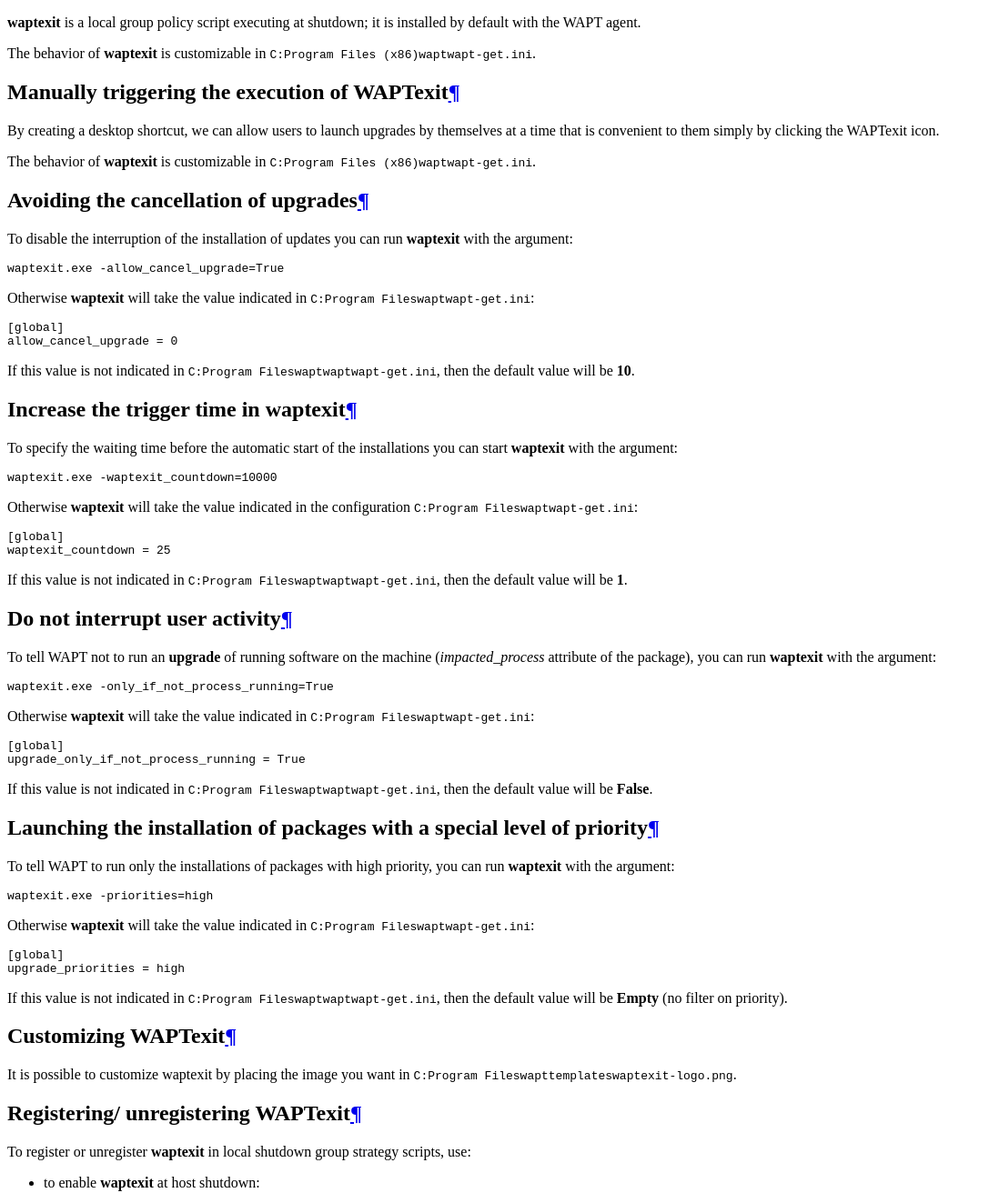
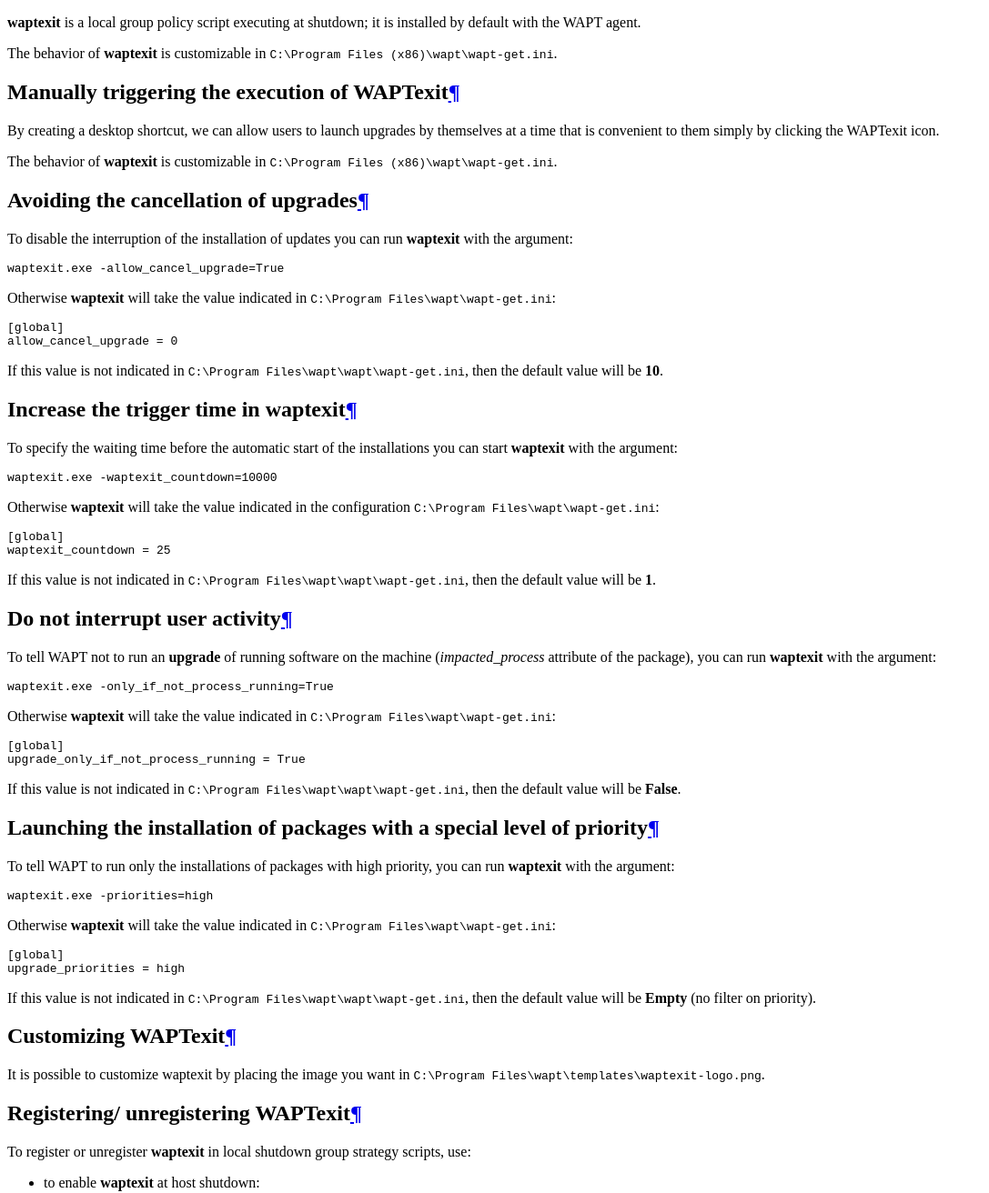
Before and after one commit to tranquilit/WAPT-Documentation, a Sphinx documentation site: the page built from source/wapt-usage/waptexit.rst, in a window 1280 px wide and 1400 px high, scrolled down 1712 px, cut to the strip 88-1400 px from the top of the window. Shown: the whole strip at 91% size, without its empty margins (0-1087 px from the left). Built offline with Sphinx 7.4.7 and the Read the Docs theme 2.0.0, drawn with Linux system fonts in a browser that asks for light colours.

Commit message:
Backslashs ffs

```diff
--- a/source/wapt-usage/waptexit.rst
+++ b/source/wapt-usage/waptexit.rst
@@ -44,7 +44,7 @@
 it is installed by default with the WAPT agent.
 
 The behavior of :program:`waptexit` is customizable in
-:file:`C:\Program Files (x86)\wapt\wapt-get.ini`.
+:file:`C:\\Program Files (x86)\\wapt\\wapt-get.ini`.
 
 Manually triggering the execution of WAPTexit
 ---------------------------------------------
@@ -54,7 +54,7 @@
 the :guilabel:`WAPTexit` icon.
 
 The behavior of :program:`waptexit` is customizable in
-:file:`C:\Program Files (x86)\wapt\wapt-get.ini`.
+:file:`C:\\Program Files (x86)\\wapt\\wapt-get.ini`.
 
 Avoiding the cancellation of upgrades
 -------------------------------------
@@ -67,7 +67,7 @@
   waptexit.exe -allow_cancel_upgrade=True
 
 Otherwise :program:`waptexit` will take the value indicated in
-:file:`C:\Program Files\wapt\wapt-get.ini`:
+:file:`C:\\Program Files\\wapt\\wapt-get.ini`:
 
 .. code-block:: ini
 
@@ -75,7 +75,7 @@
    allow_cancel_upgrade = 0
 
 If this value is not indicated in
-:file:`C:\Program Files\wapt\wapt\wapt-get.ini`,
+:file:`C:\\Program Files\\wapt\\wapt\\wapt-get.ini`,
 then the default value will be **10**.
 
 Increase the trigger time in waptexit
@@ -89,7 +89,7 @@
   waptexit.exe -waptexit_countdown=10000
 
 Otherwise :program:`waptexit` will take the value indicated
-in the configuration :file:`C:\Program Files\wapt\wapt-get.ini`:
+in the configuration :file:`C:\\Program Files\\wapt\\wapt-get.ini`:
 
 .. code-block:: ini
 
@@ -97,7 +97,7 @@
    waptexit_countdown = 25
 
 If this value is not indicated in
-:file:`C:\Program Files\wapt\wapt\wapt-get.ini`,
+:file:`C:\\Program Files\\wapt\\wapt\\wapt-get.ini`,
 then the default value will be **1**.
 
 Do not interrupt user activity
@@ -112,7 +112,7 @@
   waptexit.exe -only_if_not_process_running=True
 
 Otherwise :program:`waptexit` will take the value indicated in
-:file:`C:\Program Files\wapt\wapt-get.ini`:
+:file:`C:\\Program Files\\wapt\\wapt-get.ini`:
 
 .. code-block:: ini
 
@@ -120,7 +120,7 @@
    upgrade_only_if_not_process_running = True
 
 If this value is not indicated in
-:file:`C:\Program Files\wapt\wapt\wapt-get.ini`,
+:file:`C:\\Program Files\\wapt\\wapt\\wapt-get.ini`,
 then the default value will be **False**.
 
 Launching the installation of packages with a special level of priority
@@ -134,7 +134,7 @@
   waptexit.exe -priorities=high
 
 Otherwise :program:`waptexit` will take the value indicated in
-:file:`C:\Program Files\wapt\wapt-get.ini`:
+:file:`C:\\Program Files\\wapt\\wapt-get.ini`:
 
 .. code-block:: ini
 
@@ -142,14 +142,14 @@
    upgrade_priorities = high
 
 If this value is not indicated in
-:file:`C:\Program Files\wapt\wapt\wapt-get.ini`, then the default value
+:file:`C:\\Program Files\\wapt\\wapt\\wapt-get.ini`, then the default value
 will be **Empty** (no filter on priority).
 
 Customizing WAPTexit
 --------------------
 
 It is possible to customize waptexit by placing the image you want
-in :file:`C:\Program Files\wapt\templates\waptexit-logo.png`.
+in :file:`C:\\Program Files\\wapt\\templates\\waptexit-logo.png`.
 
 Registering/ unregistering WAPTexit
 -----------------------------------
```
